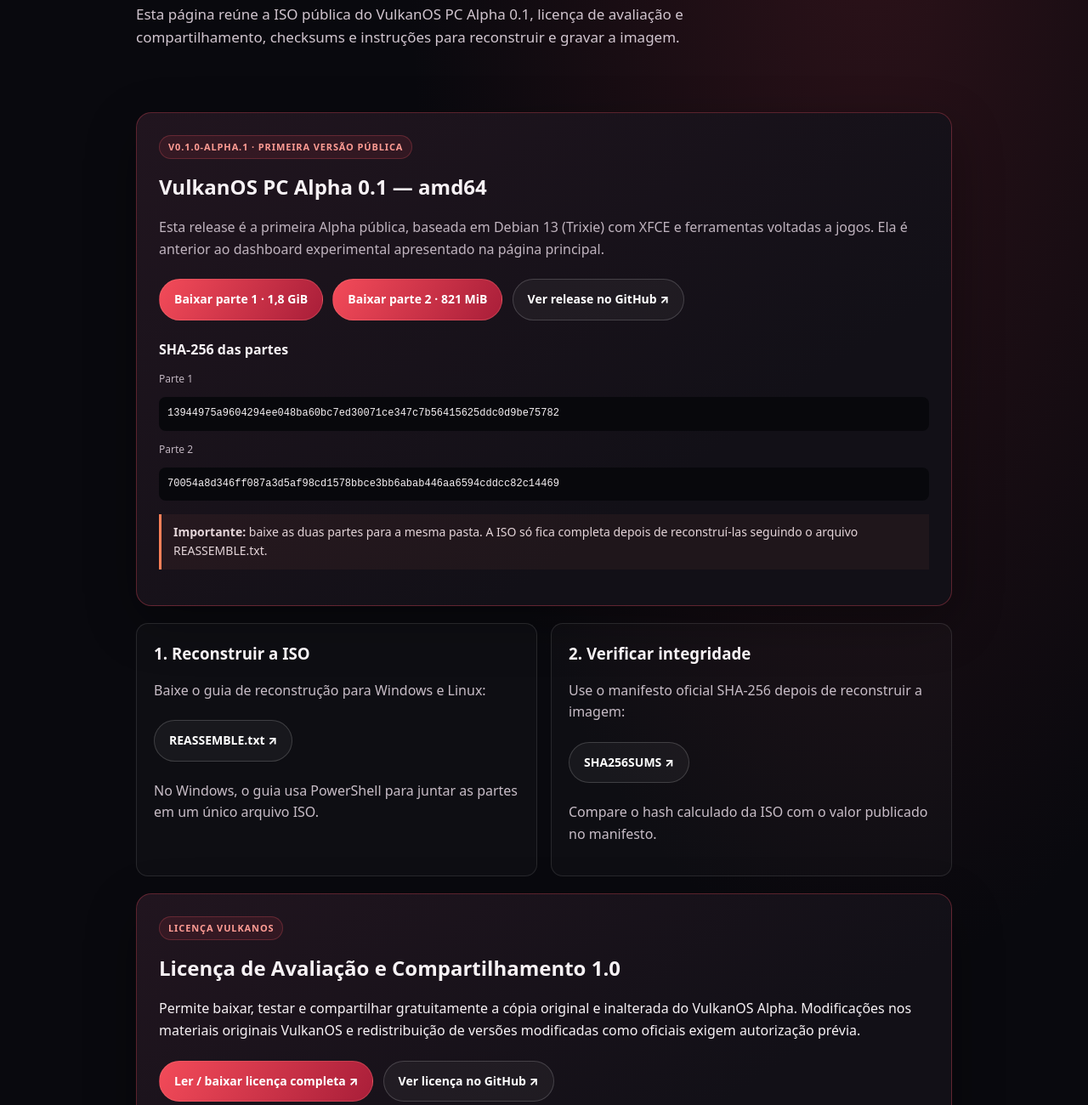
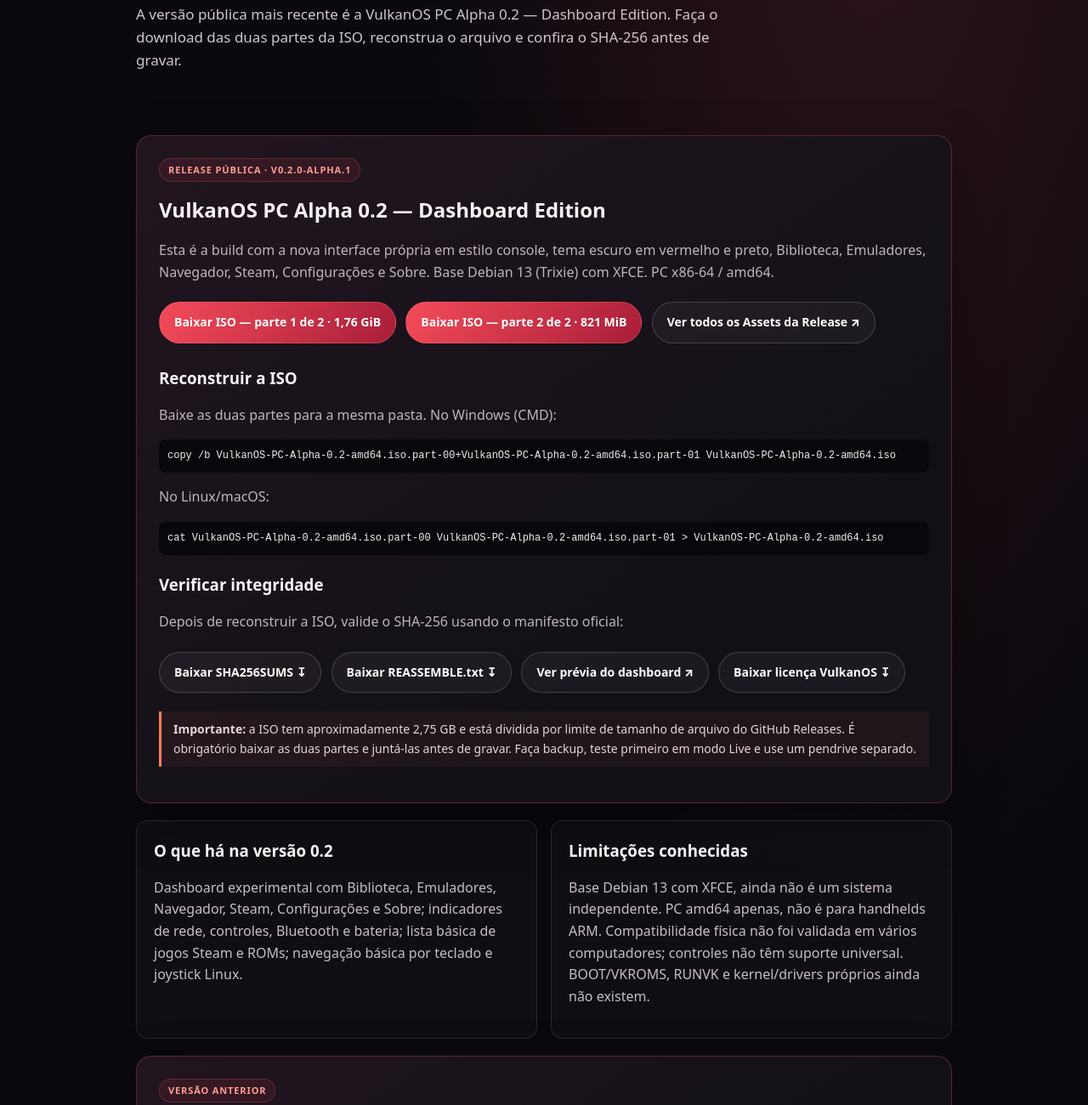
Before and after one commit to enzolas140-ai/vulkanos-flap, a plain HTML site: page downloads/index.html in a window 1280 px wide. Shown: the part 322-1622 px from the top of the page at 85% size. Drawn offline with Linux system fonts and the light colour scheme.

Commit message:
Atualiza portal de downloads com ISO VulkanOS PC Alpha 0.2

```diff
--- a/downloads/index.html
+++ b/downloads/index.html
@@ -3,9 +3,9 @@
 <head>
 <meta charset="utf-8"><meta name="viewport" content="width=device-width,initial-scale=1">
 <meta name="theme-color" content="#09090e">
-<meta name="description" content="Baixe o VulkanOS PC Alpha 0.1, consulte a licença, checksums e instruções de instalação.">
+<meta name="description" content="Baixe VulkanOS PC Alpha 0.2 com dashboard, confira SHA-256, licença e instruções de montagem e teste.">
 <meta property="og:title" content="VulkanOS — Downloads oficiais">
-<meta property="og:description" content="Downloads, licença, verificação SHA-256 e instruções para testar a edição PC.">
+<meta property="og:description" content="VulkanOS PC Alpha 0.2 Dashboard Edition: downloads diretos das partes da ISO, checksum e instruções.">
 <meta property="og:image" content="https://enzolas140-ai.github.io/vulkanos-flap/assets/share-card.svg">
 <title>Downloads oficiais — VulkanOS</title>
 <link rel="icon" href="../assets/vulkanos-mark.svg">
@@ -17,60 +17,72 @@ header{border-bottom:1px solid #ffffff18;background:#09090eea}.nav{height:72px;d
 .hero{padding:65px 0 38px}.eyebrow{color:#ff9a83;text-transform:uppercase;letter-spacing:.18em;font-size:11px;font-weight:900}.hero h1{font-size:clamp(38px,7vw,68px);line-height:1;letter-spacing:-.05em;margin:16px 0}.hero h1 span{color:var(--red)}.hero p{max-width:700px;color:#d1c5cf;font-size:17px}
 .panel{background:linear-gradient(145deg,#21151f,#121017 70%);border:1px solid #e94a5a55;border-radius:18px;padding:26px;margin:20px 0;box-shadow:0 20px 60px #0005}
 h2{margin:0 0 12px;font-size:24px}h3{margin:0 0 8px}.muted{color:var(--muted)}.tag{display:inline-block;padding:4px 10px;border:1px solid #ed536044;background:#ed40531b;border-radius:30px;color:#ff9c94;font-size:11px;font-weight:850;letter-spacing:.08em;text-transform:uppercase}
-.btn{display:inline-flex;align-items:center;justify-content:center;padding:12px 17px;border-radius:999px;text-decoration:none;font-weight:850;font-size:14px;margin:6px 7px 6px 0;background:linear-gradient(120deg,#f34b59,#a91e39);color:white;border:1px solid #ff8b8544}.btn.secondary{background:#ffffff0b;border:1px solid #ffffff2b;color:white}
+.btn{display:inline-flex;align-items:center;justify-content:center;padding:12px 17px;border-radius:999px;text-decoration:none;font-weight:850;font-size:14px;margin:6px 7px 6px 0;background:linear-gradient(120deg,#f34b59,#a91e39);color:white;border:1px solid #ff8b8544}
+.btn.secondary{background:#ffffff0b;border:1px solid #ffffff2b;color:white}
 .grid{display:grid;grid-template-columns:1fr 1fr;gap:16px}.tile{padding:20px;border:1px solid #ffffff1b;border-radius:14px;background:#ffffff06}.tile p,li{color:#c8bdc7}.notice{border-left:3px solid var(--orange);padding:10px 14px;background:#ff80580e;color:#e4d5d9;margin:16px 0;font-size:14px}
+code{display:block;overflow-wrap:anywhere;background:#08080c;padding:10px;border-radius:8px;font-size:12px;color:#eee}
 footer{border-top:1px solid #ffffff18;margin-top:50px;padding:25px 0;color:#a99eaa;font-size:13px}
-@media(max-width:680px){.grid{grid-template-columns:1fr}.hero{padding-top:45px}.panel{padding:20px}}
+@media(max-width:680px){.grid{grid-template-columns:1fr}.hero{padding-top:45px}.panel{padding:20px}.btn{width:100%;margin:6px 0}}
 </style></head>
 <body>
 <header><div class="wrap nav"><a class="brand" href="../"><img src="../assets/vulkanos-mark.svg" alt="">VULKAN<b>OS</b></a><a href="../">← Página principal</a></div></header>
 <main class="wrap">
-<section class="hero"><div class="eyebrow">Portal oficial de downloads · PC Edition</div><h1>Baixe. Teste.<br><span>Ajude a evoluir.</span></h1><p>Esta página reúne a ISO pública do VulkanOS PC Alpha 0.1, licença de avaliação e compartilhamento, checksums e instruções para reconstruir e gravar a imagem.</p></section>
+<section class="hero"><div class="eyebrow">Portal oficial de downloads · PC Edition</div><h1>Baixe. Teste.<br><span>Ajude a evoluir.</span></h1><p>A versão pública mais recente é a VulkanOS PC Alpha 0.2 — Dashboard Edition. Faça o download das duas partes da ISO, reconstrua o arquivo e confira o SHA-256 antes de gravar.</p></section>
+
 <section class="panel">
-<div class="tag">v0.1.0-alpha.1 · primeira versão pública</div>
-<h2 style="margin-top:14px">VulkanOS PC Alpha 0.1 — amd64</h2>
-<p class="muted">Esta release é a primeira Alpha pública, baseada em Debian 13 (Trixie) com XFCE e ferramentas voltadas a jogos. Ela é anterior ao dashboard experimental apresentado na página principal.</p>
-<a class="btn" href="https://github.com/enzolas140-ai/vulkanos-flap/releases/download/v0.1.0-alpha.1/VulkanOS-PC-Alpha-0.1-amd64.iso.part-00">Baixar parte 1 · 1,8 GiB</a>
-<a class="btn" href="https://github.com/enzolas140-ai/vulkanos-flap/releases/download/v0.1.0-alpha.1/VulkanOS-PC-Alpha-0.1-amd64.iso.part-01">Baixar parte 2 · 821 MiB</a>
-<a class="btn secondary" href="https://github.com/enzolas140-ai/vulkanos-flap/releases/tag/v0.1.0-alpha.1">Ver release no GitHub ↗</a>
-<div style="margin-top:16px"><b>SHA-256 das partes</b>
-<p class="muted" style="font-size:12px">Parte 1</p><code style="display:block;overflow-wrap:anywhere;background:#08080c;padding:10px;border-radius:8px;font-size:12px">13944975a9604294ee048ba60bc7ed30071ce347c7b56415625ddc0d9be75782</code>
-<p class="muted" style="font-size:12px">Parte 2</p><code style="display:block;overflow-wrap:anywhere;background:#08080c;padding:10px;border-radius:8px;font-size:12px">70054a8d346ff087a3d5af98cd1578bbce3bb6abab446aa6594cddcc82c14469</code></div>
-<div class="notice"><b>Importante:</b> baixe as duas partes para a mesma pasta. A ISO só fica completa depois de reconstruí-las seguindo o arquivo REASSEMBLE.txt.</div>
+<div class="tag">Release pública · v0.2.0-alpha.1</div>
+<h2 style="margin-top:14px">VulkanOS PC Alpha 0.2 — Dashboard Edition</h2>
+<p class="muted">Esta é a build com a nova interface própria em estilo console, tema escuro em vermelho e preto, Biblioteca, Emuladores, Navegador, Steam, Configurações e Sobre. Base Debian 13 (Trixie) com XFCE. PC x86-64 / amd64.</p>
+<a class="btn" href="https://github.com/enzolas140-ai/vulkanos-flap/releases/download/v0.2.0-alpha.1/VulkanOS-PC-Alpha-0.2-amd64.iso.part-00">Baixar ISO — parte 1 de 2 · 1,76 GiB</a>
+<a class="btn" href="https://github.com/enzolas140-ai/vulkanos-flap/releases/download/v0.2.0-alpha.1/VulkanOS-PC-Alpha-0.2-amd64.iso.part-01">Baixar ISO — parte 2 de 2 · 821 MiB</a>
+<a class="btn secondary" href="https://github.com/enzolas140-ai/vulkanos-flap/releases/tag/v0.2.0-alpha.1" target="_blank" rel="noopener">Ver todos os Assets da Release ↗</a>
+
+<h3 style="margin-top:20px">Reconstruir a ISO</h3>
+<p class="muted">Baixe as duas partes para a mesma pasta. No Windows (CMD):</p>
+<code>copy /b VulkanOS-PC-Alpha-0.2-amd64.iso.part-00+VulkanOS-PC-Alpha-0.2-amd64.iso.part-01 VulkanOS-PC-Alpha-0.2-amd64.iso</code>
+<p class="muted">No Linux/macOS:</p>
+<code>cat VulkanOS-PC-Alpha-0.2-amd64.iso.part-00 VulkanOS-PC-Alpha-0.2-amd64.iso.part-01 &gt; VulkanOS-PC-Alpha-0.2-amd64.iso</code>
+
+<h3 style="margin-top:20px">Verificar integridade</h3>
+<p class="muted">Depois de reconstruir a ISO, valide o SHA-256 usando o manifesto oficial:</p>
+<a class="btn secondary" href="https://github.com/enzolas140-ai/vulkanos-flap/releases/download/v0.2.0-alpha.1/SHA256SUMS">Baixar SHA256SUMS ↧</a>
+<a class="btn secondary" href="https://github.com/enzolas140-ai/vulkanos-flap/releases/download/v0.2.0-alpha.1/REASSEMBLE.txt">Baixar REASSEMBLE.txt ↧</a>
+<a class="btn secondary" href="https://github.com/enzolas140-ai/vulkanos-flap/releases/download/v0.2.0-alpha.1/dashboard-preview.png">Ver prévia do dashboard ↗</a>
+<a class="btn secondary" href="https://github.com/enzolas140-ai/vulkanos-flap/releases/download/v0.2.0-alpha.1/LICENSE-VULKANOS-ALPHA.txt">Baixar licença VulkanOS ↧</a>
+<div class="notice"><b>Importante:</b> a ISO tem aproximadamente 2,75 GB e está dividida por limite de tamanho de arquivo do GitHub Releases. É obrigatório baixar as duas partes e juntá-las antes de gravar. Faça backup, teste primeiro em modo Live e use um pendrive separado.</div>
 </section>
+
 <section class="grid">
-<article class="tile"><h3>1. Reconstruir a ISO</h3><p>Baixe o guia de reconstrução para Windows e Linux:</p><a class="btn secondary" href="https://github.com/enzolas140-ai/vulkanos-flap/releases/download/v0.1.0-alpha.1/REASSEMBLE.txt">REASSEMBLE.txt ↗</a><p class="muted">No Windows, o guia usa PowerShell para juntar as partes em um único arquivo ISO.</p></article>
-<article class="tile"><h3>2. Verificar integridade</h3><p>Use o manifesto oficial SHA-256 depois de reconstruir a imagem:</p><a class="btn secondary" href="https://github.com/enzolas140-ai/vulkanos-flap/releases/download/v0.1.0-alpha.1/SHA256SUMS">SHA256SUMS ↗</a><p class="muted">Compare o hash calculado da ISO com o valor publicado no manifesto.</p></article>
+<article class="tile"><h3>O que há na versão 0.2</h3><p>Dashboard experimental com Biblioteca, Emuladores, Navegador, Steam, Configurações e Sobre; indicadores de rede, controles, Bluetooth e bateria; lista básica de jogos Steam e ROMs; navegação básica por teclado e joystick Linux.</p></article>
+<article class="tile"><h3>Limitações conhecidas</h3><p>Base Debian 13 com XFCE, ainda não é um sistema independente. PC amd64 apenas, não é para handhelds ARM. Compatibilidade física não foi validada em vários computadores; controles não têm suporte universal. BOOT/VKROMS, RUNVK e kernel/drivers próprios ainda não existem.</p></article>
 </section>
+
 <section class="panel">
-<div class="tag">Licença VulkanOS</div><h2 style="margin-top:14px">Licença de Avaliação e Compartilhamento 1.0</h2>
-<p>Permite baixar, testar e compartilhar gratuitamente a cópia original e inalterada do VulkanOS Alpha. Modificações nos materiais originais VulkanOS e redistribuição de versões modificadas como oficiais exigem autorização prévia.</p>
-<a class="btn" href="../LICENSE-ALPHA-0.1.txt">Ler / baixar licença completa ↗</a>
-<a class="btn secondary" href="https://github.com/enzolas140-ai/vulkanos-flap/blob/main/LICENSE-ALPHA-0.1.txt">Ver licença no GitHub ↗</a>
-<div class="notice">A licença personalizada cobre apenas os materiais originais do projeto VulkanOS. Debian, XFCE, Steam, RetroArch e demais componentes de terceiros continuam sujeitos às próprias licenças e termos. Esta não é uma licença open source.</div>
+<div class="tag">Versão anterior</div><h2 style="margin-top:14px">VulkanOS PC Alpha 0.1</h2>
+<p class="muted">A primeira Alpha pública foi preservada como referência. Ela é anterior ao novo dashboard e não é a versão recomendada para testar a interface mostrada no site.</p>
+<a class="btn secondary" href="https://github.com/enzolas140-ai/vulkanos-flap/releases/tag/v0.1.0-alpha.1">Abrir release v0.1.0-alpha.1 ↗</a>
 </section>
+
 <section class="panel">
 <h2>Antes de instalar</h2>
 <ul>
 <li>Arquitetura: PC x86-64 / amd64. Não é uma imagem para R36S, TrimUI ou dispositivos ARM.</li>
 <li>Teste primeiro em modo Live usando um pendrive separado.</li>
 <li>Gravar ou instalar uma ISO pode apagar dados do dispositivo selecionado. Faça backup e confira o destino.</li>
-<li>A build foi concluída no GitHub Actions, mas isso não equivale a validação em vários computadores físicos.</li>
+<li>A build e o teste automatizado do dashboard foram concluídos, mas isso não equivale a validação em vários computadores físicos.</li>
 <li>Compatibilidade de GPU, Wi-Fi, áudio, Bluetooth e controles pode variar conforme o hardware.</li>
 <li>Não inclui ROMs, BIOS ou jogos. Steam pode exigir internet na primeira inicialização.</li>
 </ul>
 </section>
-<section class="grid">
-<article class="tile"><h3>O que esta Alpha inclui</h3><p>Debian 13, XFCE, Firefox ESR, instalador Steam, RetroArch e cores, Hydra Launcher, ES-DE, AntiMicroX e suporte básico a rede, áudio e Bluetooth.</p></article>
-<article class="tile"><h3>O que ainda não está pronto</h3><p>Assistente BOOT/VKROMS, modo RUNVK, mapeamento universal automático, kernel próprio, drivers próprios e ports exclusivos VulkanOS.</p></article>
-</section>
+
 <section class="panel">
-<h2>Fontes, código e suporte</h2>
-<p class="muted">Consulte o código-fonte, acompanhe as próximas builds e reporte problemas com o modelo do PC, CPU, GPU e detalhes do teste.</p>
+<h2>Fontes, código e comunidade</h2>
+<p class="muted">Consulte o código-fonte, acompanhe as próximas builds e reporte problemas com o modelo do PC, CPU, GPU e detalhes do teste. Entre no Discord dos Vulcanos.</p>
 <a class="btn secondary" href="https://github.com/enzolas140-ai/vulkanos-flap/tree/main/pc-edition">Código-fonte PC ↗</a>
 <a class="btn secondary" href="https://github.com/enzolas140-ai/vulkanos-flap/issues">Reportar problema ↗</a>
+<a class="btn secondary" href="https://discord.gg/8BRuhvsPa">Discord dos Vulcanos ↗</a>
 <a class="btn secondary" href="https://github.com/enzolas140-ai/vulkanos-flap">Repositório ↗</a>
 </section>
 </main>
-<footer><div class="wrap">VulkanOS PC Edition · Alpha experimental · © 2026 VulkanOS project materials. Componentes de terceiros mantêm suas respectivas licenças.</div></footer>
+<footer><div class="wrap">VulkanOS PC Edition · Alpha experimental · Criado por enzolas140 · © 2026. Componentes de terceiros mantêm suas respectivas licenças.</div></footer>
 </body></html>
```
